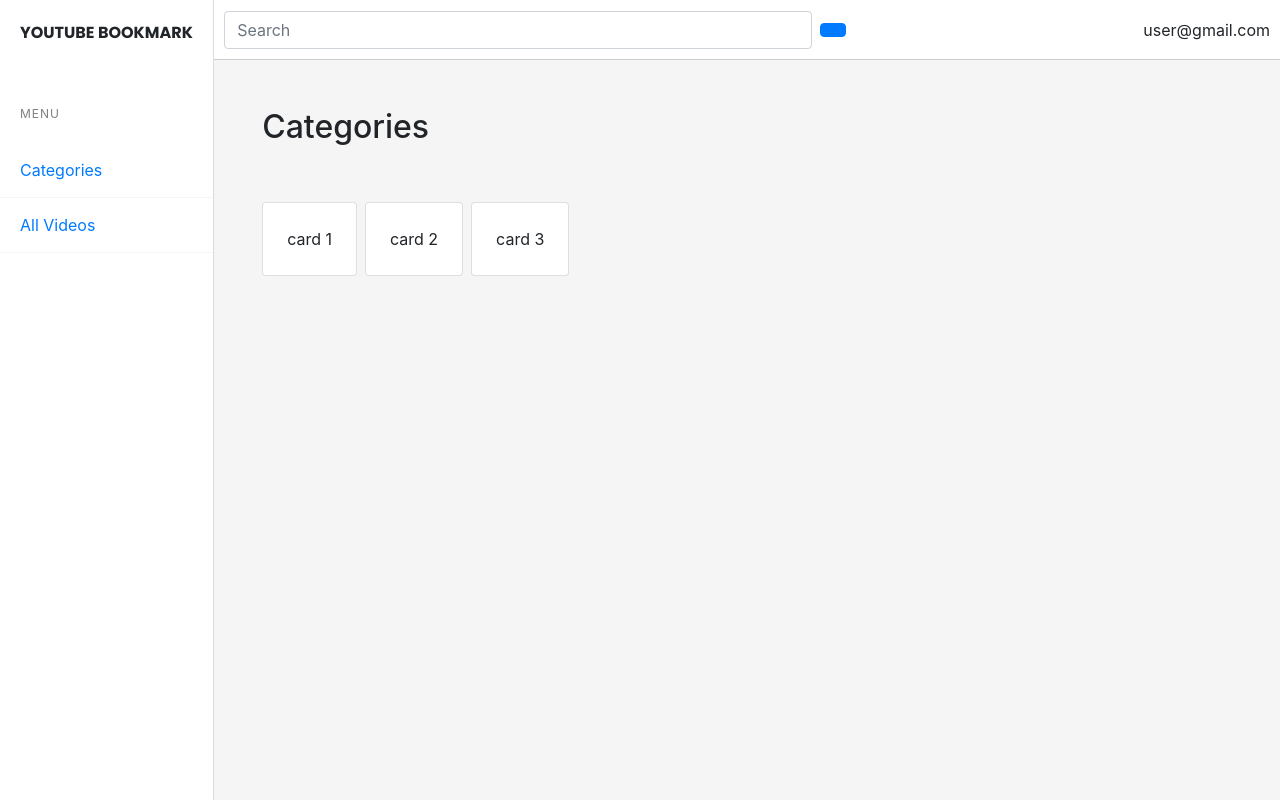
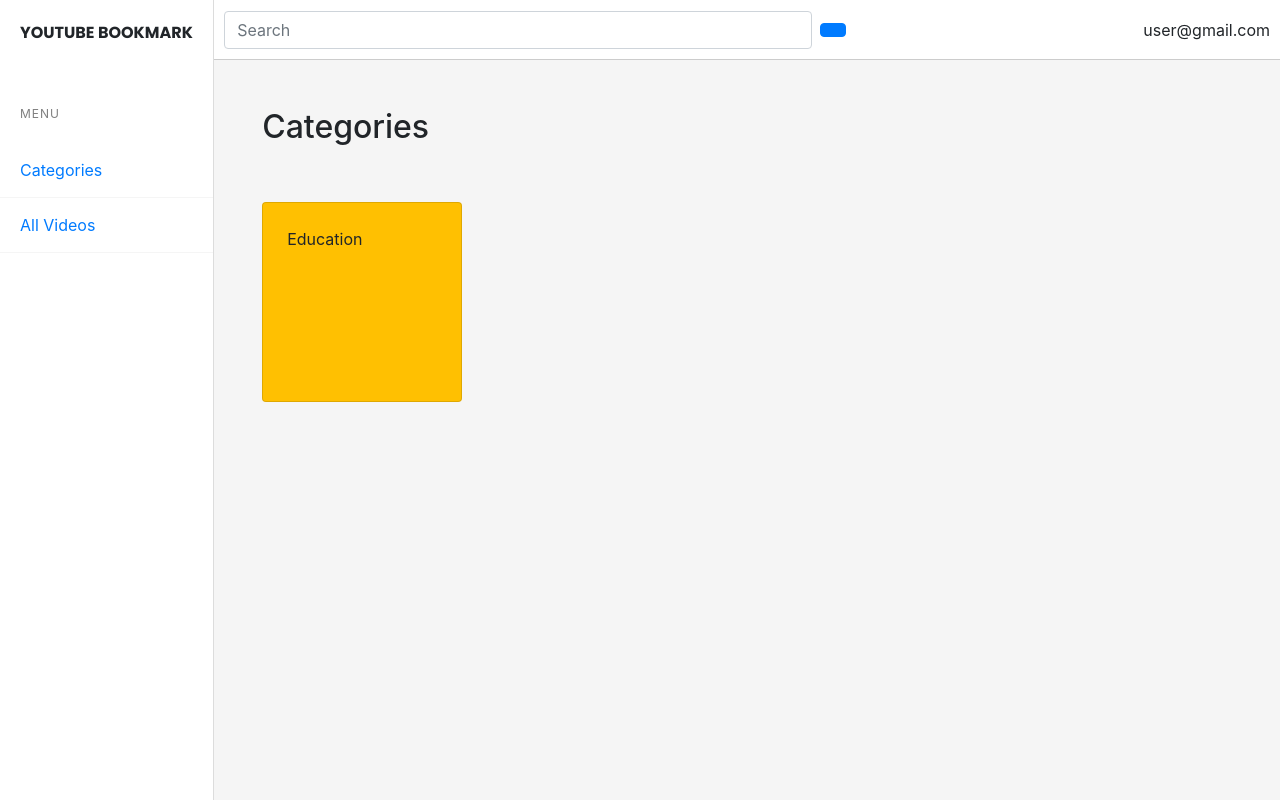
Before and after one commit to Ziayoub/youtubebookmark, a Vue app: page / in a window 1280 px wide. Built offline with nearby package versions, Linux system fonts and the light colour scheme; some icons are missing.

Commit message:
Add categories

```diff
--- a/src/components/CategoriesContainer.vue
+++ b/src/components/CategoriesContainer.vue
@@ -2,17 +2,17 @@
   <div class="p-5 d-flex flex-wrap">
     <h2>Categories</h2>
     <div class="d-flex w-100 mt-5">
-      <div class="card p-4 mr-2">card 1</div>
-      <div class="card p-4 mr-2">card 2</div>
-      <div class="card p-4 mr-2">card 3</div>
+      <Category name="Education" icon="book-outline" color="#FFC001" />
     </div>
   </div>
 </template>
 
 <script>
+import Category from './Category';
 
 export default {
   components: {
+    Category
   },
 }
 </script>
--- /dev/null
+++ b/src/components/Category.vue
@@ -0,0 +1,26 @@
+<template>
+  <div class="category card p-4 mr-2" :style="{ backgroundColor: color }">
+    <i :class="['icon', `eva eva-${icon}`]" />
+    {{ name }}
+  </div>
+</template>
+
+<script>
+export default {
+  props: {
+    name: String,
+    icon: String,
+    color: String
+  }
+}
+</script>
+
+<style>
+.category {
+  height: 200px;
+  width: 200px;
+}
+.icon {
+  font-size: 50px;
+}
+</style>
```
Also changed, not shown: 1 other file (tests, documents, lock files or other folders).
